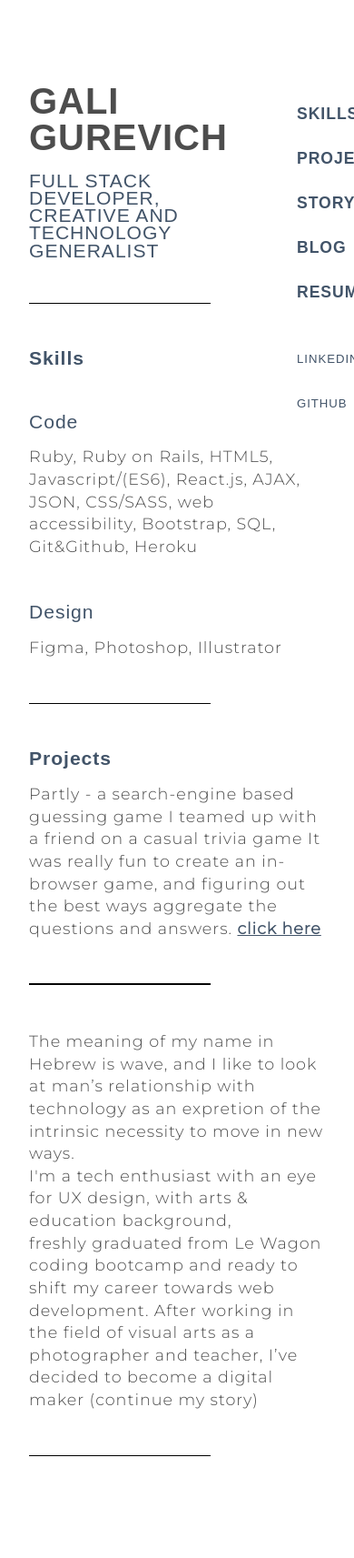
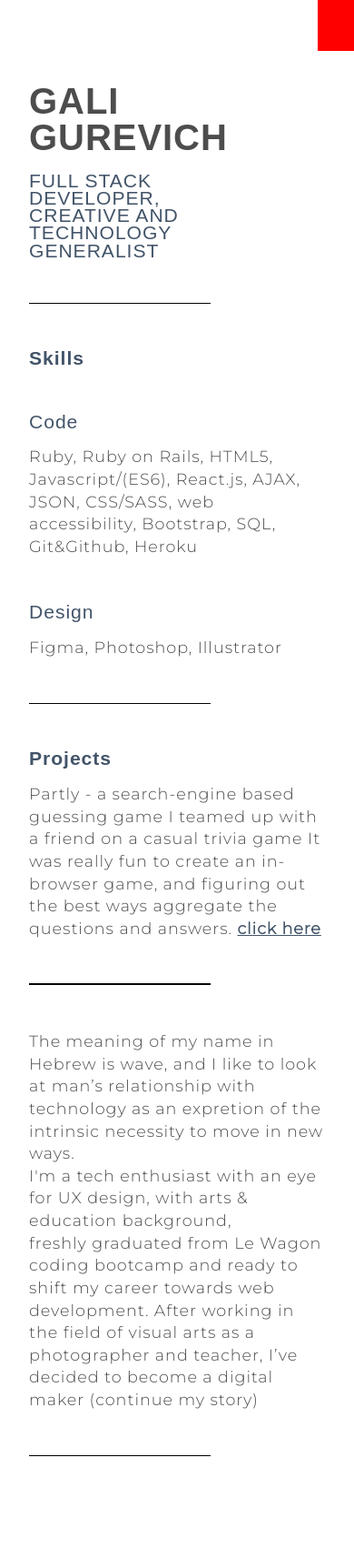
Before and after one commit to galia1902/jekyll-site4, a Jekyll site: the page built from index.html, in a window 390 px wide. Shown: the whole page at 91% size. Built offline with Jekyll 4.4.1, drawn with Linux system fonts in a browser that asks for light colours; some web fonts are replaced.

Commit message:
added hamburger to homepage in mobile

```diff
--- a/_includes/header.html
+++ b/_includes/header.html
@@ -1,6 +1,13 @@
+
+
+
+ <input class="menu-btn" type="checkbox" id="menu-btn" />
+<label class="menu-icon" for="menu-btn"><span class="navicon"></span></label>
 <aside>
+
   <div class="container">
     <nav>
+
       <ul>
        <!--  {% for page in site.pages %} {% if page.title %} -->
        <!--  <li><a href="{{ page.url | prepend: site.baseurl }}">{{ page.title }}</a></li> -->
--- a/_sass/layout.scss
+++ b/_sass/layout.scss
@@ -185,6 +185,28 @@ aside {
   }
 }
 
+
+.menu-btn{
+  display:none;
+}
+
+.menu-icon {
+  cursor: pointer;
+  right: 0;
+  top: 0;
+  position: fixed;
+  display: inline-block;
+  padding: 28px 20px;
+  user-select: none;
+  display: none;
+
+  /* delete later*/
+  background-color: red;
+}
+
+.menu-btn:checked ~.menu-icon{
+    background-color: green;
+  }
 footer{
    text-align: center;
    padding: 40px;
@@ -315,3 +337,29 @@ footer{
   font-weight: 200;
   transform: translateY(-59%);
 }
+
+
+@media (max-width: 48em) {
+aside{
+  width: 100%;
+  z-index: 1;
+  position:fixed;
+  top:0;
+  opacity: 0;
+  transition: opacity 350ms ease-in-out;
+  .container{
+    padding: 23px;
+  }
+
+
+  }
+
+  .menu-btn:checked ~.menu-icon ~aside {
+    opacity:1;
+  }
+
+   .menu-icon {
+    z-index:2;
+    display: block;
+  }
+}
```
Also changed, not shown: _sass/partly.scss (line endings or trailing spaces).
